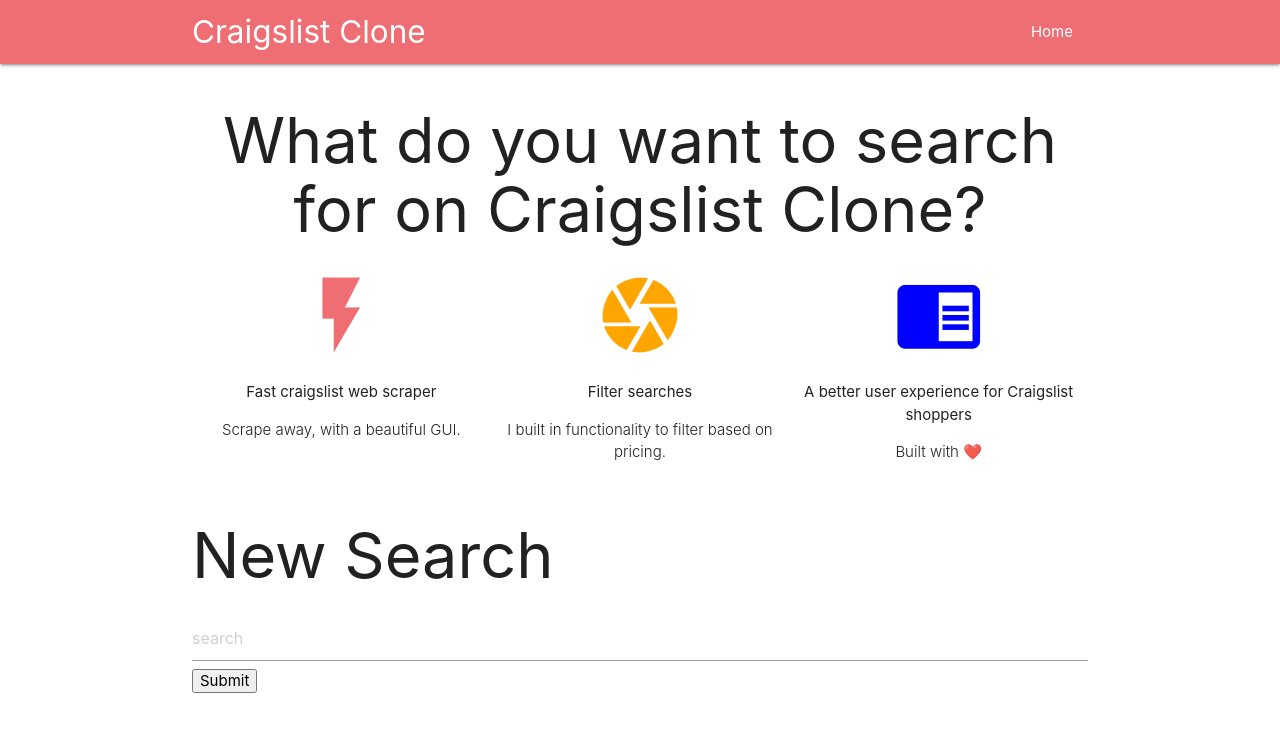
After one commit to chasegarsee/Python-Django, a Django app: page /new_search in a window 1280 px wide. The commit adds this page. Shown: the top 732 px of the page. Run offline with Django 3.2, Linux system fonts and the light colour scheme.

Commit message:
basic search frontend

```diff
--- a/CLClone/my_app/urls.py
+++ b/CLClone/my_app/urls.py
@@ -3,4 +3,5 @@
 
 urlpatterns = [
     path('', views.home, name="home"),
+    path('new_search', views.new_search, name="new_search"),
 ]
--- a/CLClone/my_app/views.py
+++ b/CLClone/my_app/views.py
@@ -4,3 +4,6 @@
 
 def home(request):
     return render(request, "base.html")
+
+def new_search(request):
+    return render(request, "my_app/new_search.html")
--- a/CLClone/templates/base.html
+++ b/CLClone/templates/base.html
@@ -65,6 +65,10 @@
           </div>
         </div>
       </div>
+
+      {% block content %}
+      {% endblock content %}
+
     <script src="https://cdnjs.cloudflare.com/ajax/libs/materialize/1.0.0/js/materialize.min.js"></script>
   </body>
 </html>
--- /dev/null
+++ b/CLClone/templates/my_app/new_search.html
@@ -0,0 +1,9 @@
+{% extends "base.html" %} {% block content %}
+<h1>New Search</h1>
+
+<form action="{% url 'new_search' %}" method="post">
+  {% csrf_token %}
+  <input type="text" name="search" placeholder="search" />
+  <input type="submit" name="submit" />
+</form>
+{% endblock content %}
```
